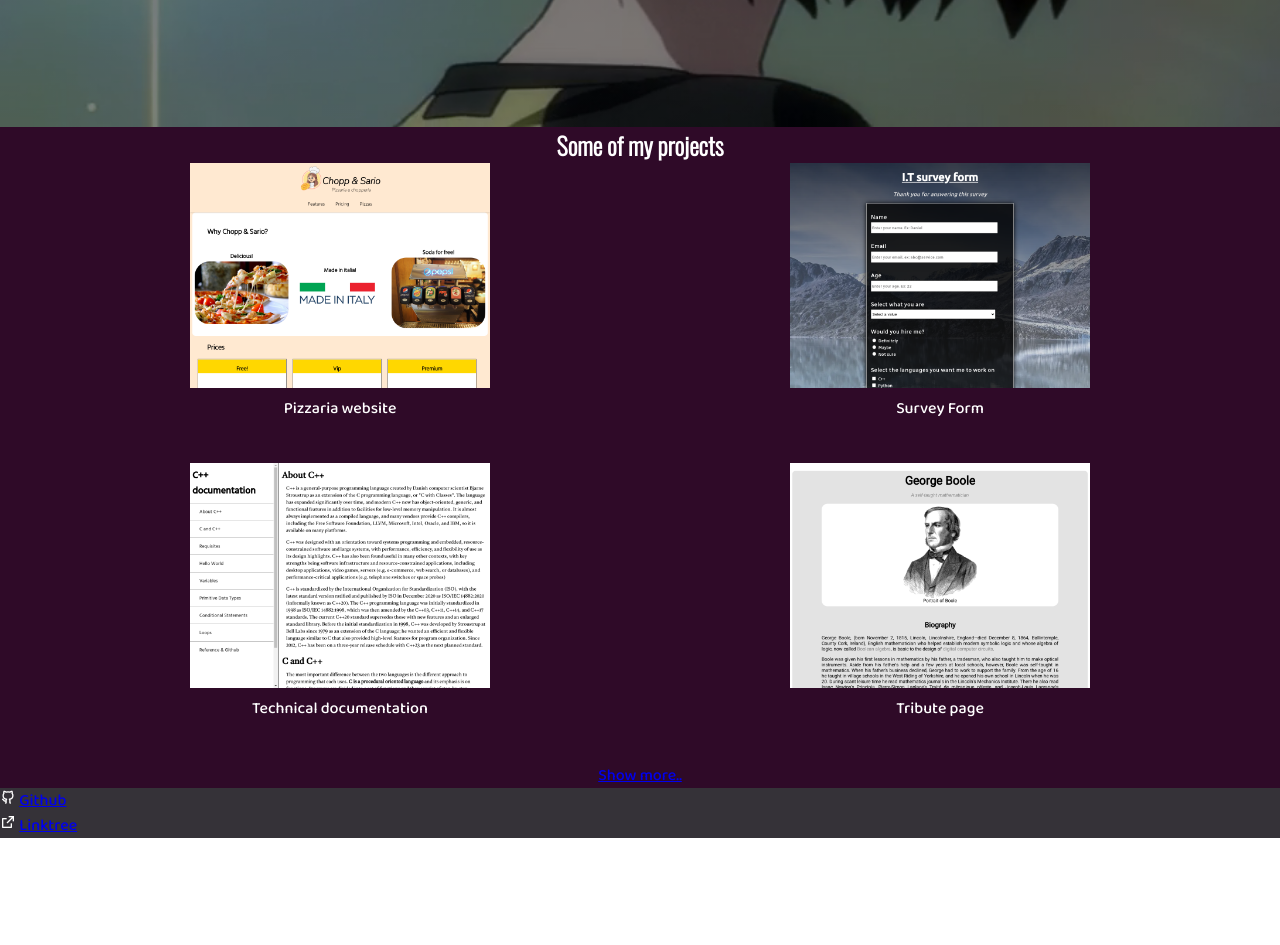
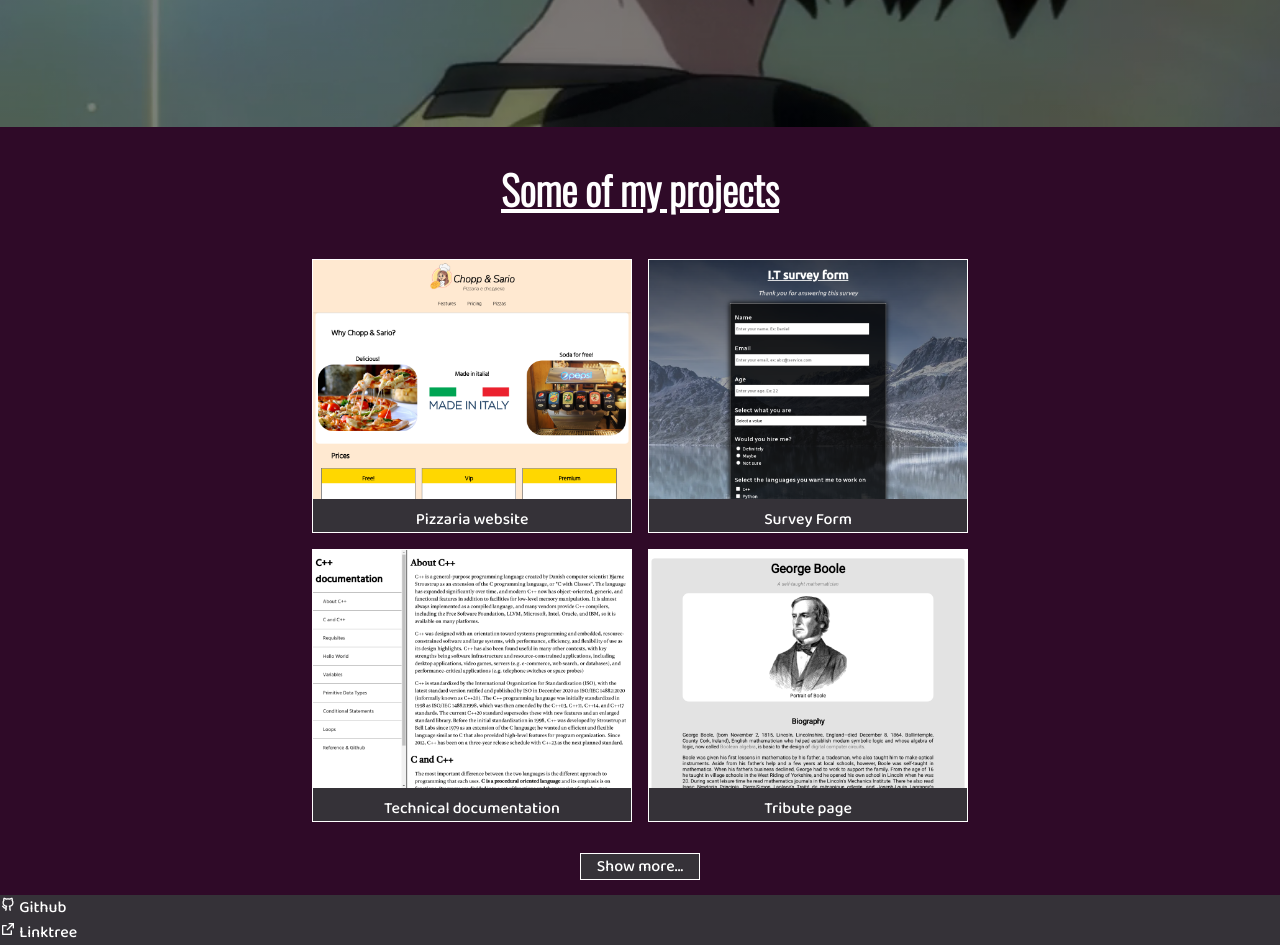
Before and after one commit to ThiaudioTT/thiaudiott.github.io, a plain HTML site: page index.html in a window 1280 px wide. Shown: the part 720-1665 px from the top of the page. Before the commit the page ends 1558 px from the top, so only its background shows below. Drawn offline with nearby package versions, Linux system fonts and the light colour scheme.

Commit message:
made projects

```diff
--- a/index.html
+++ b/index.html
@@ -44,29 +44,41 @@
     <section id="projects">
         <h2>Some of my projects</h2>
         <div id="projects-box">
-
-            <div class="project-tile">
+            <a class="project-tile" href="https://thiaudiott.github.io/fcc-product-landing-page/" target="_blank"
+                alt="project-image">
                 <img src="assets/images/choppsario.png">
                 <p>Pizzaria website</p>
-            </div>
+            </a>
 
-            <div class="project-tile">
+
+
+            <a class="project-tile" href="https://thiaudiott.github.io/fcc-surveyform/" target="_blank"
+                alt="project-image">
                 <img src="assets/images/surveyform.png">
                 <p>Survey Form</p>
-            </div>
+            </a>
 
-            <div class="project-tile">
+
+
+            <a class="project-tile" href="https://thiaudiott.github.io/fcc-technical-documentation-page/"
+                target="_blank" alt="project-image">
                 <img src="assets/images/technicaldoc.png">
                 <p>Technical documentation</p>
-            </div>
+            </a>
 
-            <div class="project-tile">
+
+
+            <a class="project-tile" href="https://thiaudiott.github.io/fcc-tribute-page/" target="_blank"
+                alt="project-image">
                 <img src="assets/images/tributepage.png">
                 <p>Tribute page</p>
-            </div>
+            </a>
         </div>
 
-        <a target="_blank" href="projects.html">Show more..</a>
+        <div id="showMore">
+            <a target="_blank" href="projects.html">Show more...</a>
+        </div>
+
     </section>
     <!-- END PROJECTS  -->
 
--- a/styles.css
+++ b/styles.css
@@ -16,8 +16,9 @@
     padding: 0;
 }
 
-body {
+body, a {
     color: var(--white);
+    text-decoration: none;
 }
 
 section {
@@ -45,6 +46,10 @@ h1, h2 {
     font-size: 1.5rem;
     font-style: italic;
     text-decoration: none;
+}
+
+#navbar a:hover {
+    color: antiquewhite ;
 }
 
 /* ABOUT */
@@ -77,17 +82,56 @@ h1, h2 {
     text-align: center;
 }
 
+#projects h2 {
+    text-decoration: underline;
+    padding-top: 2rem;
+    margin-bottom: 2.5rem;
+
+    font-size: 2.5rem;
+}
+
 #projects-box {
     display: grid;
     justify-content: center;
-    grid-template-columns: 600px 600px;
-    grid-template-rows: 300px 300px;
+    /* grid-template-columns: repeat(auto-fit, minmax(100px, 320px)); */ /*I will put this in responsive media query*/
+    grid-template-columns: repeat(2, minmax(100px, 320px));
+    grid-gap: 1rem;
 }
 
 #projects-box img {
-    width: 50%;
+    object-fit: cover;
+    width: 100%;
 }
 
+.project-tile {
+    border: 1px white solid;
+    background-color: var(--jet);
+}
+
+.project-tile:hover {
+    background-color: var(--cyan);
+    transition-duration: 1s;
+}
+
+#showMore {
+    margin-top: 2rem;
+    padding-bottom: 1rem;
+}
+
+#showMore a {
+    border: 1px solid white;
+    background-color: var(--jet);
+
+    padding-left: 1rem;
+    padding-right: 1rem;
+}
+
+#showMore a:hover {
+    background: var(--cyan);
+    transition-duration: 0.6s;
+}
+
+/* CONTACT  */
 #contact {
     background-color: var(--jet);
 
```
